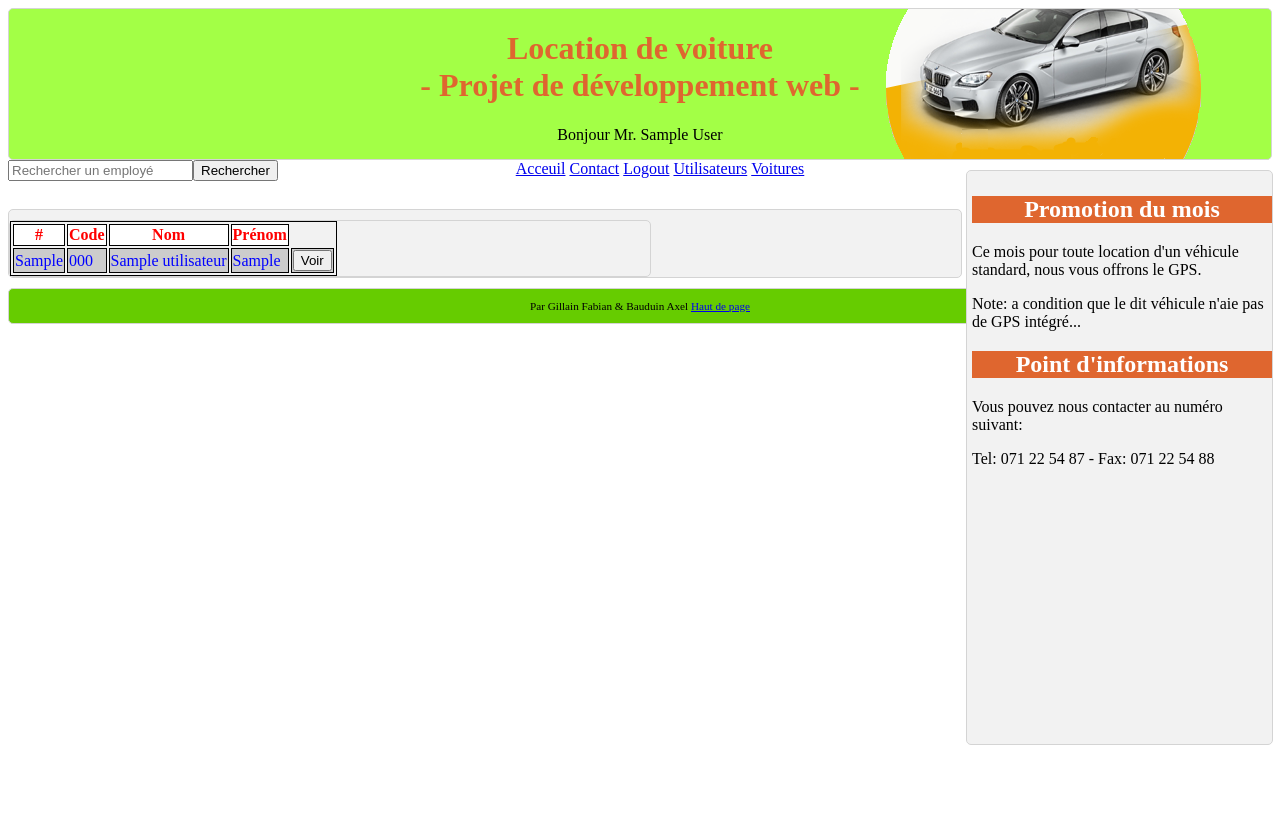
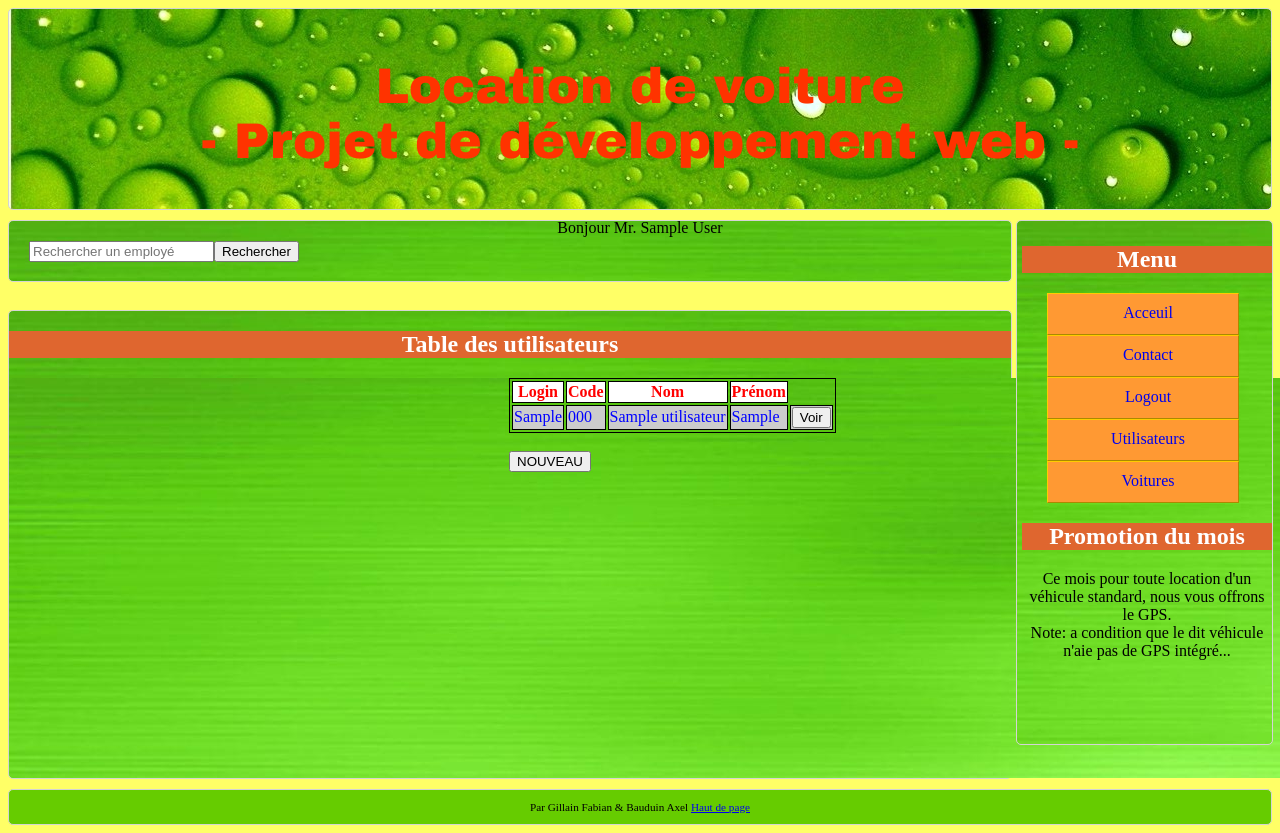
Before and after one commit to Angelu6016/locavoitures, a PHP site: page /control/utilisateurs_tab.php in a window 1280 px wide. Before the commit the page ends 745 px from the top, so only its background shows below. Run offline with PHP 8.4, Linux system fonts and the light colour scheme; the visitor is signed in with stand-in values (Sample User, id 1); tables that the repository leaves empty or names only in its code hold one stand-in row (values such as "Sample post"); some libraries are stand-ins or nearby versions.

Commit message:
17-06-2017
La mise à jour d'une fiche fonctionne.
La création d'un nouveau record fonctionne; il reste un souci: on
n'arrive pas à taper qq chose dans le champ "Login".

```diff
--- a/CONTROL/utilisateurs_tab.php
+++ b/CONTROL/utilisateurs_tab.php
@@ -9,7 +9,6 @@
 	}
 	echo vue::rtv_Zone_Rech("../control/utilisateurs_tab.php","ZONE_RECH_USER",$rech,"Rechercher un employé");
 
-	//require_once('../vue/utilisateurs_tab_form.php');
 	require_once('../control/utilisateurs_tab_ajax.php');
 	require_once('../vue/bas.php');
 ?>
--- a/CONTROL/utilisateurs_tab_ajax.php
+++ b/CONTROL/utilisateurs_tab_ajax.php
@@ -10,7 +10,7 @@
 
 	$utilisateurs=Model::load("utilisateurs");
 
-	$utilisateurs->read('utilisateur "#", code "Code ", nom "Nom" , prenom "Prénom"', $rech );
+	$utilisateurs->read('utilisateur "Login", code "Code ", nom "Nom" , prenom "Prénom"', $rech );
 
 	require_once('../vue/utilisateurs_tab.php');
 ?>
--- a/MODEL/model.php
+++ b/MODEL/model.php
@@ -72,9 +72,9 @@ public function read($fields=null,$pRech=null){
 				}
 			}
 		}
-		//echo ("<p>SQL: ".$sql."</p>");
 		try {
 		  // On envois la requête
+		  //echo $sql;
 			$select = $this->connection->query($sql);
 
 		  // On indique que nous utiliserons les résultats en tant qu'objet
--- a/MODEL/utilisateurs.php
+++ b/MODEL/utilisateurs.php
@@ -4,7 +4,46 @@ class utilisateurs extends Model{
 	var $id ;
 	var $PK=array("utilisateur");
 	var $data ;
-	var $Rech=array("nom", "prenom","admin","Actif"); // colonne sur lesquelles on va faire des recherches
+	var $Rech=array("nom", "prenom"); // colonne sur lesquelles on va faire des recherches
+
+//------------------------------------------------------------------------------------------------------------------
+	public function update($pTB){
+
+		$sql= " UPDATE ".$this->table;
+		$sql.=" SET ";
+		$sql.=" utilisateur=".$this->connection->quote($pTB["Login"]);
+		$sql.=", code		=".$this->connection->quote($pTB["Code"]);
+		$sql.=", nom  		=".$this->connection->quote($pTB["Nom"]);
+		$sql.=", prenom 	=".$this->connection->quote($pTB["Prenom"]);
+		$sql.=", admin 	=".$this->connection->quote($pTB["Admin"]);
+		$sql.=", actif 		=".$this->connection->quote($pTB["Actif"]);
+		$sql.=" WHERE ".$this->PK[0]." =  ".$this->connection->quote($pTB["Login"]);
+		return $this->connection->query($sql);
+	}
+//-------------------------------------------------------------------------------------------------------------
+	public function insert($pTable){
+		$valRetour="False";
+
+		$sql= " INSERT INTO ".$this->table;
+		$sql.=" (utilisateur, code, nom, prenom, admin, actif) ";
+		$sql.=" VALUES ( ";
+		$sql.=" 	".$this->connection->quote($pTable["Login"	]);
+		$sql.=" 	,".$this->connection->quote($pTable["Code"]);
+		$sql.=" 	,".$this->connection->quote($pTable["Nom"]);
+		$sql.=" 	,".$this->connection->quote($pTable["Prenom"]);
+		$sql.=" 	,".$this->connection->quote($pTable["Admin"]);
+		$sql.=" 	,".$this->connection->quote($pTable["Actif"]);
+		$sql.=" ) ";
+
+		$valRetour=$this->connection->query($sql);
+
+		if($valRetour==true){
+			$this->id[0]=$this->connection->lastInsertId();
+		}else{
+			$this->id[0]="";
+		}
+
+		return $valRetour;
+	}
 }
-
 ?>
--- a/vue/CSS/page.css
+++ b/vue/CSS/page.css
@@ -1,46 +1,53 @@
+@charset "utf-8";
+/* CSS Document */
+.Style1 {
+	color: #F60;
+	font-size: 40px;
+	text-align: center;
+}
+.Style2 {
+	color: #009;
+	font-size:16px;
+}
+.Style3 {
+	color: #F30;
+	font-size: 50px;
+	font-family: "Arial Black", Gadget, sans-serif;
+}
+/*-------------------------------------------------------------------------------------------*/
+html{
+	background-color: #FF6;
+}
 .header{
-	background-color: rgb(163,255,70);
-	background-image: url("../images/logo-ATC.png");
-	background-repeat: no-repeat;
-	background-position: right;
+	background-image: url(/Projet%20Web/locavoitures/vue/Images/fondbulles.jpeg);
 	border: 1px solid #d4d4d4;
 	border-radius: 5px;
 	text-align: center;
-	height: 150px;
-
+	height: 200px;
 }
-.header li {
- list-style-type: none;
- display: inline-block;
- }
-
- .header ul {
- text-align: center;
- border-color: rgb(223,102,47);
- }
 section{
 	margin-top: 10px;
-	margin-right: 310px;
-	background-color: rgb(242,242,242);
+	margin-right: 260px;
 	border: 1px solid #d4d4d4;
 	border-radius: 5px;
+	background-image: url(/Projet%20Web/locavoitures/vue/Images/fondvert3.jpeg);
 }
 .aside{
- 	right:7px;
- 	top:170px;
- 	width: 300px;
- 	bottom: 55px;
- 	position: fixed;
- 	background-color: rgb(242,242,242);
- 	border: 1px solid #d4d4d4;
+	right: 7px;
+	top: 220px;
+	width: 250px;
+	bottom: 55px;
+	position: fixed;
+	border: 1px solid #d4d4d4;
 	border-radius: 5px;
 	padding-left: 5px;
 	padding-top: 5px;
+	background-image: url(/Projet%20Web/locavoitures/vue/Images/fondvert3.jpeg);
  }
 #login_page {
 	background-color: #0CF;
 	height: 300px;
-	width: 1440px;
+	width: 99%;
 	padding-top: 5px;
 	padding-left: 10px;
 }
@@ -60,6 +67,10 @@ section{
 	padding-top: 10px;
 	padding-left: 10px;
 }
+#locvoit{
+	float:left;
+	margin-right:10px;
+}
  footer{
     border: 1px solid #d4d4d4;
     background-color: #6C0;
@@ -77,14 +88,63 @@ h1{
 }
 
 h2{
+	width:100%;
 	color:rgb(255,255,255);
 	text-align: center;
 	background-color: rgb(223,102,47);
 }
+#menu  {
+	padding-left: 25px;
+	font-size: 16px;
+}
+#menu a:link {
+ 	text-decoration:none;
+	text-decoration:none;
+}
+#menu li {
+	display: block;
+	width: 180px;
+	border: 1px outset #FC0;
+	padding-left: 10px;
+	height: 30px;
+	padding-top: 10px;
+	background-color: #F93;
+}
 
+#menu li:hover {
+	background-color: #FC0;
+	color: #C00;
+	border-top-color: #30F;
+	border-right-color: #30F;
+	border-bottom-color: #30F;
+	border-left-color: #30F;
+	background-position: 0px 90%;
+}
+#RESULT_RECH_FICH {
+	border:hidden;
+	height:400px;
+	width:800px;
+	padding-left:500px;
+}
+#recherche{
+	height:40px;
+	padding-top:20px;
+	padding-left:20px;
+}
+#alignForm{
+	position: absolute;
+	left:100px;
+}
+#btnAnnule{
+	position: relative;
+	left:170px;
+	top:-20px;
+}
+/*-----------------------------------------------------------------------------------------------------*/
 .TBHOUV {
 	border: 1px solid #d4d4d4;
-
+	left: 100px;
+	left: 100px;
 }
 .TitreTB{
 	color:rgb(255,255,255);
@@ -111,18 +171,19 @@ table {
  border-width:1px;
  border-style:solid;
  border-color:black;
-
  }
+tbody{
+	 columns:50px;
+}
 td,th {
  border-width:1px;
  border-style:solid;
  border-color:black;
+
  }
 
 tr:nth-child(even) {background: #CCC;color:blue;}
 tr:nth-child(odd) {background: #FFF;color: red;}
-
-
 /*----------------------------Pour le Popup-------------------------------*/
 .popup section{
 	width: 245px;
@@ -194,4 +255,4 @@ tr:nth-child(odd) {background: #FFF;color: red;}
  	opacity: 1;
 }
 .POPUPFORM{
-	background:#F00;}
+	background: #FF9;}
--- a/vue/aside.php
+++ b/vue/aside.php
@@ -1,12 +1,19 @@
 	<aside class="aside">
     	<article>
+        <h2>Menu</h2>
+		<ul id="menu">
+			<li><a href="../control/page1.php" >Acceuil</a></li>
+			<li><a href="../control/page2.php" >Contact</a></li>
+			<li><a href="../control/destroy.php" >Logout</a></li>
+			<li><a href="../control/utilisateurs_tab.php" >Utilisateurs</a></li>
+			<li><a href="../control/voitures_tab.php" >Voitures</a></li>
+		</ul>
+		</article>
+
+    	<article>
         <h2>Promotion du mois</h2>
-		<p>Ce mois pour toute location d'un véhicule standard, nous vous offrons le GPS.</p>
-        <p>Note: a condition que le dit véhicule n'aie pas de GPS intégré...</p>
-
+		Ce mois pour toute location d'un véhicule standard, nous vous offrons le GPS.</br>
+        Note: a condition que le dit véhicule n'aie pas de GPS intégré...
 		</article>
-		<h2>Point d'informations</h2>
-        <p> Vous pouvez nous contacter au numéro suivant:</p>
-        <p> Tel: 071 22 54 87 - Fax: 071 22 54 88</p>
 
 	</aside>
--- a/vue/haut.php
+++ b/vue/haut.php
@@ -5,22 +5,18 @@
 	<meta http-equiv="X-UA-Compatible" content="IE=edge">
 	<title>Location de voitures</title>
 	<link rel="stylesheet" href="../vue/css/page.css">
+</head>
 
-
-
-</head>
 <body>
 	<header id="header" class="header">
-		<H1>
-			Location de voiture <br>
-			- Projet de développement web -<br>
-		</H1>
+		<p class="Style3">Location de voiture <br>
+			- Projet de développement web -</p>
 		<?php
 		if(isset($_SESSION['NOM'])){
 			echo 'Bonjour Mr. '.$_SESSION['NOM'];
 		}
 		if (Control::user_connected()){
-			require_once('../vue/menu.php');
+			require_once('../vue/aside.php');
 		}
 		?>
 	</header>
--- a/vue/js/form_rech_ajax.js
+++ b/vue/js/form_rech_ajax.js
@@ -30,7 +30,4 @@ var visuPopup = function(event){
   		});
 };
 //------------------------------------------------------------------------------------------
-$( '.POPUPFORM' ).each(function(index) {
-    $(this).on("click", visuPopup);
-
-});
+$( '.POPUPFORM' ).each(function(index) { $(this).on("click", visuPopup); });
--- a/vue/utilisateurs_tab.php
+++ b/vue/utilisateurs_tab.php
@@ -1,8 +1,6 @@
 <section>
-	<article>
-
+	<h2>Table des utilisateurs</h2>
 	<?php
-		echo Vue::rtv_Table($utilisateurs,"RECH_FICH",'#',"../CONTROL/utilisateurs_fich.php");	 //affiche la table des utilisateurs
+		echo Vue::rtv_Table($utilisateurs,"RECH_FICH",'Login',"../CONTROL/utilisateurs_fich.php");	 //affiche la table des utilisateurs
 	?>
-	</article>
 </section>
--- a/vue/vue.php
+++ b/vue/vue.php
@@ -2,8 +2,16 @@
 class Vue{
 	public static function rtv_Table($pParam,$pNom='', $pColID='', $pAction= ''){
 		$out  = "";
-		$titre= '<tr>';
-		$titre_trt= false;
+		$formNouveau="";
+
+		$formNouveau .= '<form action="'.$pAction.'" method="post" accept-charset="utf-8">';
+		$formNouveau .= '<input type="hidden" name="FormFicheAjout" value="1" >';
+		$formNouveau .= '<input type="submit" name="" value="NOUVEAU">';
+		$formNouveau .= '</form>';
+
+
+		$titre = '<tr>';
+		$titre_trt = false;
 
 		foreach($pParam->data as $key => $element){
 			$out .= '<tr class="POPUPFORM">';
@@ -15,7 +23,7 @@ class Vue{
 				if ($pColID != '' && $pAction != '' && $subkey == $pColID){
 					$colForm .= '<form action="'.$pAction.'" method="post" accept-charset="utf-8">';
 					$colForm .= '<input type="submit" value="Voir">';
-					$colForm .= '<input type="hidden" name="RECH_FICH" value=" '.$subelement.' " >';
+					$colForm .= '<input type="hidden" name="RECH_FICH" value="'.$subelement.'" >';
 					$colForm .= '</form>';
 					$colForm = '<td name="td_form">'.$colForm.'</td>';
 				}
@@ -27,36 +35,47 @@ class Vue{
 			$titre_trt= true;
 			$out .= $colForm."</tr>";
 		}
-		$out = '<section ID="RESULT_'.$pNom.'"><article><table>'.$titre.$out.'</table></article></section>';
+		$out = '<section ID="RESULT_'.$pNom.'"><table>'.$titre.$out.'</table><br>'.$formNouveau.'</section>';
 		return $out;
 	}
 //-----------------------------------------------------------------------------------------------------
-	public static function rtv_Fiche($pParam,$pID){
-		$out  = "";
+	public static function rtv_Fiche($pParam,$pAction="",$pPK="",$pMode="MODIF"){
+		$out ="";
+		$pAnnule = '../CONTROL/utilisateurs_tab.php';
+
+		$out .= '<form method="post" action="'.$pAction.'">';
+		$out .= '<input type="hidden" name="FormFiche" value="1">';
+		$out .= '<input type="hidden" name="FormModeAjax" value="0">';
+		$out .= '<input type="hidden" name="MODE" value="'.$pMode.'">';
+
 		foreach($pParam ->data as $key => $element){
 			foreach($element as $subkey => $subelement){
-				//	if($subelement==$pID){
-						$out .= "<tr>";
-						$out .= '<th>'.$subkey.'</th>' ;
-						$out .= '<td>'.$subelement.'</td>' ;
-						$out .= "</tr>";
-				//	}
+				$varReadOnly="";
+				if ($subkey==$pPK) {
+					$varReadOnly="readonly";
+				}
+
+				$out .= '<p ><label for="'.$subkey.'" class="FormFiche">'.$subkey.'</label> :';
+				$out .='<input id="alignForm" type="text" name="'.$subkey.'"  value="'.$subelement.'"'.$varReadOnly.'/></p>';
 			}
 		}
-		$out = '<table>'.$out.'</table>';
+		$out .= '<input type="submit" name="VALIDER" value="Valider">';
+		$out .= '</form>';
+		$out .= '<form id="btnAnnule" method="post" action="../CONTROL/utilisateurs_tab.php">';
+		$out .= '<input type="submit" value="Annuler" />';
+		$out .= '</form>';
 		return $out;
 	}
 
 //----------------------------------------------------------------------------------------------------
 	public static function rtv_Zone_Rech($pAction,$pNom,$pRechVal,$pPlaceHolder){
-		//$ValRetour = '<section>';
-		//$ValRetour .= '<article>';
-		$ValRetour = '<form action= " '.$pAction.' " method="post" accept-charset="utf-8">';
+
+		$ValRetour = '<section id="recherche">';
+		$ValRetour .= '<form action= " '.$pAction.' " method="post" accept-charset="utf-8">';
 		$ValRetour .= '<input type="text" name="'.$pNom.'" value="'.$pRechVal.'" placeholder="'.$pPlaceHolder.'">';
 		$ValRetour .= '<input type="submit" name="" value="Rechercher">';
 		$ValRetour .= '</form>';
-		//$ValRetour .= '</article>';
-		//$ValRetour .= '</section>';
+		$ValRetour .= '</section>';
 		return $ValRetour;
 
 	}
```
Also changed, not shown: CONTROL/utilisateurs_fich_ajax.php (+37 -6 lines), vue/js/init.js (+7 -4 lines), vue/page1.php (+10 -15 lines), vue/Images/fondbulles.jpeg (added), vue/Images/fondvert3.jpeg (added), vue/Images/vanderus.jpg (deleted).
